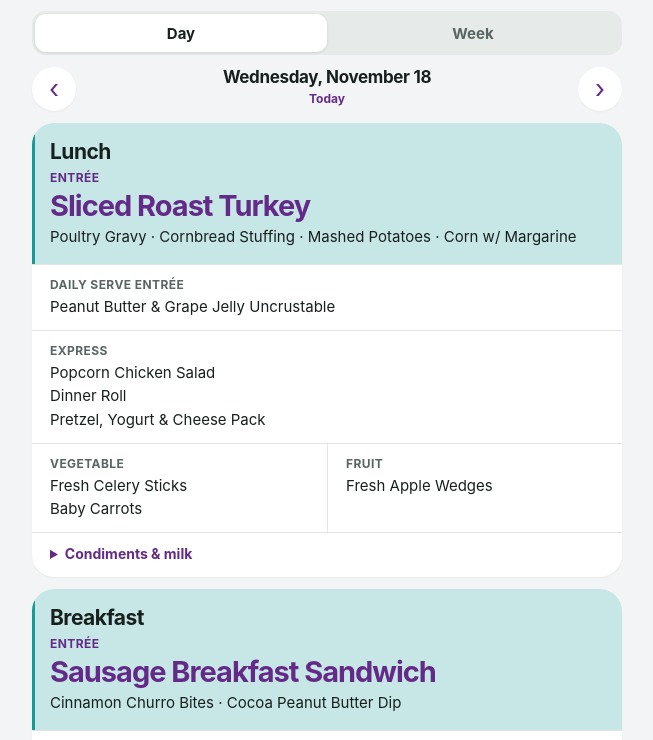
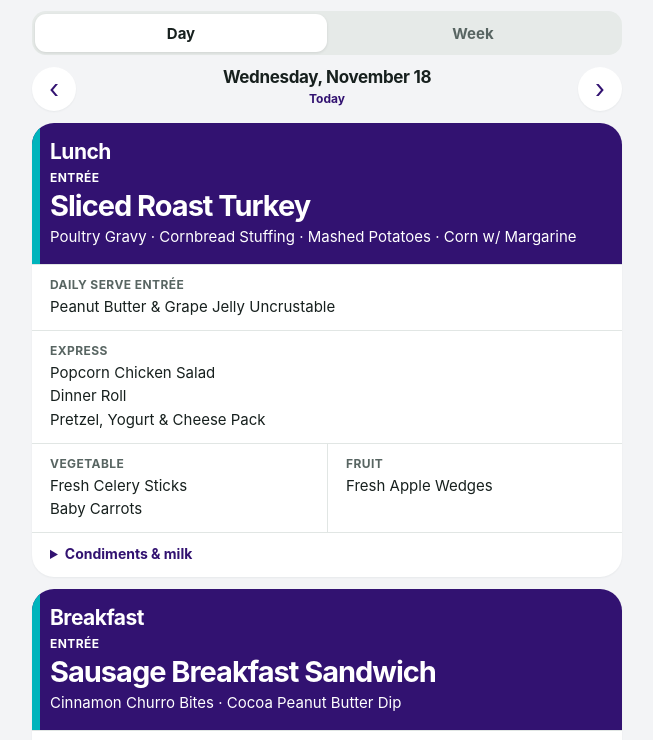
Before and after one commit to bw628/west-shore-sd-menus, a plain HTML site: page index.html in a window 1280 px wide. Shown: the part 107-847 px from the top of the page, without its empty margins (313-966 px from the left). Drawn offline with Linux system fonts and the light colour scheme.

Commit message:
Use bold school colors for the meal headings

```diff
--- a/index.html
+++ b/index.html
@@ -13,7 +13,7 @@
 <meta name="apple-mobile-web-app-title" content="West Shore SD Menus">
 <link rel="apple-touch-icon" href="west-shore-touch-icon.png">
 <link rel="manifest" href="manifest.webmanifest?v=2">
-<link rel="stylesheet" href="styles.css?v=13">
+<link rel="stylesheet" href="styles.css?v=14">
 </head>
 <body>
   <main>
--- a/styles.css
+++ b/styles.css
@@ -656,99 +656,100 @@ span.cal-day.blank { background: transparent; }
 .result-chev { color: var(--muted); font-size: 22px; }
 
 
-/* School colors tint the menu and controls. Main surfaces stay neutral. */
+/* School colors fill the entree blocks and accent the controls. */
 @supports (color: light-dark(white, black)) and (color: color-mix(in srgb, white, black)) {
   :root[data-school] {
     --accent: light-dark(var(--school-ink), var(--school-light));
     --accent-soft: color-mix(in srgb, var(--accent) 16%, var(--card));
-    --feature-bg: color-mix(in srgb, var(--school-secondary) 24%, var(--card));
-    --feature-text: var(--text);
+    --feature-bg: var(--school-ink);
+    --feature-text: #fff;
   }
 
   :root[data-school="highland-elementary"] {
-    --school-ink: #642a88;
+    --school-ink: #321271;
     --school-light: #e2bbff;
-    --school-secondary: #169b98;
+    --school-secondary: #00b4bc;
   }
 
   :root[data-school="cedar-cliff-high-school"] {
-    --school-ink: #142d69;
+    --school-ink: #002855;
     --school-light: #cadbff;
-    --school-secondary: #d7a526;
+    --school-secondary: #eaaa00;
   }
 
   :root[data-school="red-land-high-school"] {
-    --school-ink: #9d1730;
+    --school-ink: #c60c30;
     --school-light: #ffb1ba;
-    --school-secondary: #1c3f78;
+    --school-secondary: #002244;
   }
 
   :root[data-school="crossroads-middle-school"] {
-    --school-ink: #24336e;
+    --school-ink: #152b6c;
     --school-light: #c1c9ff;
-    --school-secondary: #a82a33;
+    --school-secondary: #df243d;
   }
 
   :root[data-school="fairview-intermediate"] {
-    --school-ink: #16529b;
+    --school-ink: #034896;
     --school-light: #a8d3ff;
-    --school-secondary: #e4c44d;
+    --school-secondary: #ffcd35;
   }
 
   :root[data-school="fishing-creek-elementary"] {
-    --school-ink: #075878;
+    --school-ink: #005b8d;
     --school-light: #a2e3ff;
-    --school-secondary: #43bad9;
+    --school-secondary: #29c9ec;
   }
 
   :root[data-school="hillside-elementary"] {
-    --school-ink: #315b8c;
+    --school-ink: #265689;
     --school-light: #b9d8ff;
-    --school-secondary: #c89d48;
+    --school-secondary: #f1b825;
   }
 
   :root[data-school="newberry-elementary"] {
-    --school-ink: #283294;
+    --school-ink: #1c267f;
     --school-light: #c3c6ff;
-    --school-secondary: #697bf4;
+    --school-secondary: #7284ff;
   }
 
   :root[data-school="new-cumberland-middle-school"] {
-    --school-ink: #1b4484;
+    --school-ink: #12458b;
     --school-light: #aed2ff;
-    --school-secondary: #4596c5;
+    --school-secondary: #56bce8;
   }
 
   :root[data-school="old-trail-intermediate"] {
-    --school-ink: #29345d;
+    --school-ink: #202b66;
     --school-light: #d1d9ff;
-    --school-secondary: #dc565d;
+    --school-secondary: #fa4558;
   }
 
   :root[data-school="redmill-elementary"] {
-    --school-ink: #a61f2e;
+    --school-ink: #b7122d;
     --school-light: #ffb6be;
-    --school-secondary: #197eb9;
+    --school-secondary: #148adc;
   }
 
   :root[data-school="rossmoyne-elementary"] {
-    --school-ink: #70431a;
+    --school-ink: #75390d;
     --school-light: #f5d58d;
-    --school-secondary: #e1b635;
+    --school-secondary: #f9c734;
   }
 
   :root[data-school="washington-heights-elementary"] {
-    --school-ink: #185b90;
+    --school-ink: #145c97;
     --school-light: #a3d6ff;
-    --school-secondary: #eeb72a;
+    --school-secondary: #ffc52b;
   }
 
   .meal-card > .meal-title,
   .meal-card .station-entree {
-    box-shadow: inset 3px 0 var(--school-secondary);
+    box-shadow: inset 8px 0 var(--school-secondary);
   }
 
-  .meal-card .station-entree li:first-child {
-    color: var(--accent);
+  .meal-card .station-entree .subheading,
+  .meal-card .station-entree .muted {
+    color: var(--feature-text);
   }
 }
```
Also changed, not shown: 1 other file.
